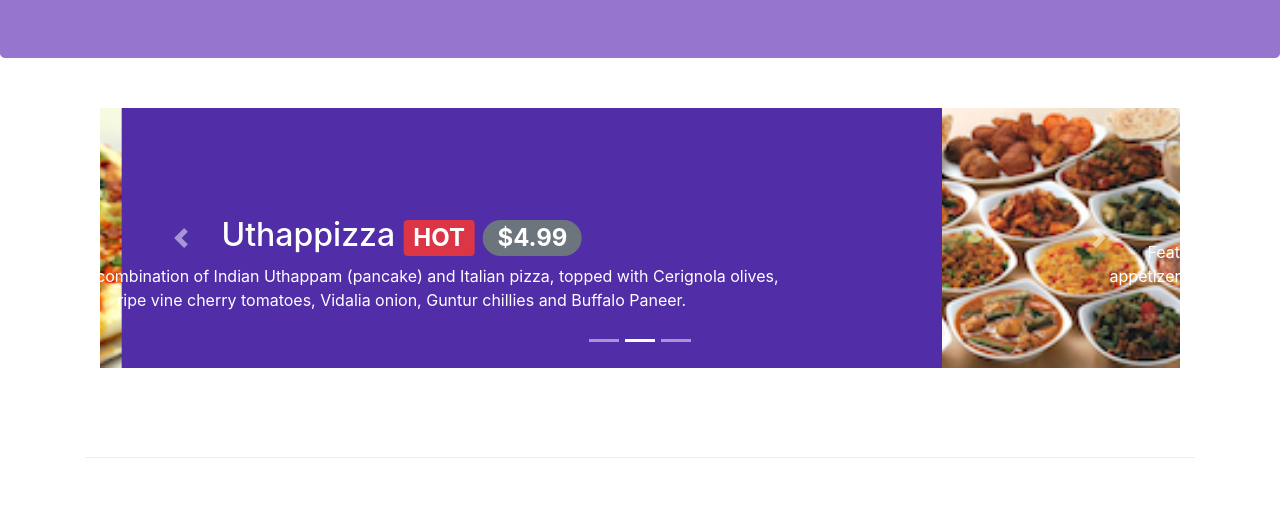
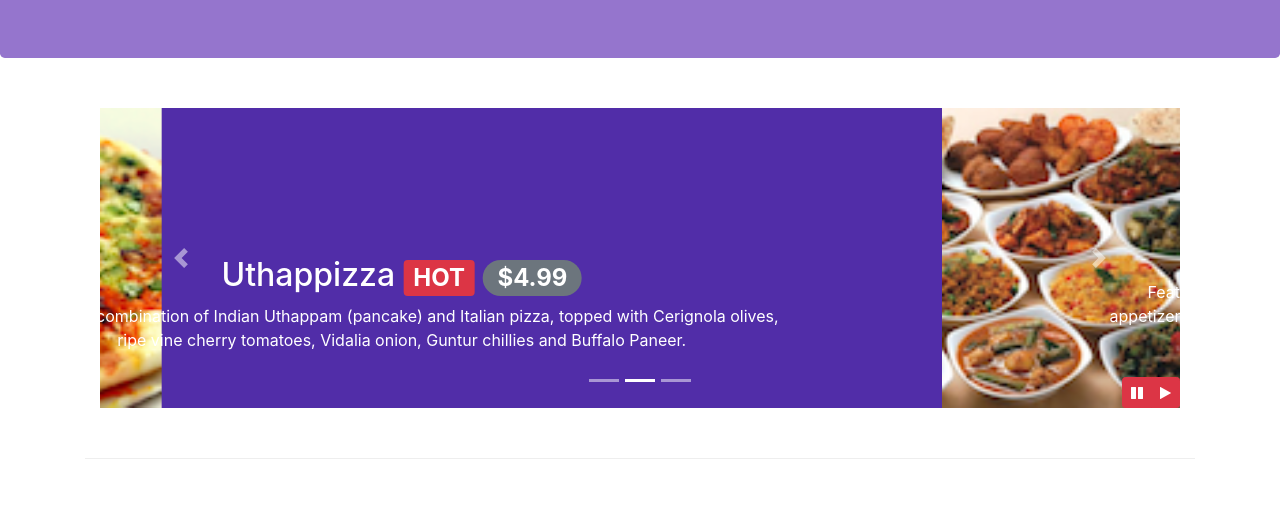
Before and after one commit to sibichakravarthy-k/Intro-to-Bootstrap, a website: page index.html in a window 1280 px wide. Shown: the part 276-800 px from the top of the page. Drawn offline with nearby package versions, Linux system fonts and the light colour scheme.

Commit message:
bootstrap and jquery

```diff
--- a/css/style.css
+++ b/css/style.css
@@ -52,12 +52,19 @@ z-index:0;
 }
 
 .carousel-item {
-  height: 260px;
+
+  height: 300px;
 }
 
 .carousel-item img {
     position: absolute;
     top: 0;
     left: 0;
-    min-height: 260px;
+    min-height: 300px;
 }
+#carouselButton{
+    right:0px;
+    position: absolute;
+    bottom:0px;
+    z-index: 1;
+}
--- a/index.html
+++ b/index.html
@@ -178,6 +178,7 @@
             </div>
         </div>
     </header>
+                                <!-- carousel starts here -->
 
     <div class="container">
         <div class="row row-content">
@@ -237,9 +238,18 @@
                     <a class="carousel-control-next" href="#mycarousel" role="button" data-slide="next">
                         <span class="carousel-control-next-icon"></span>
                     </a>
+                    <div class="btn-group" id="carouselButton">
+                        <button class="btn btn-danger btn-sm" id="carousel-pause"><span class="fa fa-pause"></span></button>
+                        <button class="btn btn-danger btn-sm" id="carousel-play"><span class="fa fa-play"></span></button>
+
+
+                    </div>
                 </div>
             </div>
         </div>
+
+                        <!-- Carousel Ends Here  -->
+
         <div class="row row-content align-items-center">
             <div class="col-12 col-sm-4 col-md-3  order-sm-second">
                 <h3>Our Lipsmacking Culinary Creations</h3>
@@ -287,7 +297,7 @@
                 <div class="media">
                     <img class="d-flex mr-3 img-thumbnail align-self-center" src="img/alberto.png" alt="">
                     <div class="media-body">
-                        <h2>Alberto Somayya</h2>
+                        <h2 class="mt-0">Alberto Somayya</h2>
                         <h4>Executive Chef</h4>
                         <p>Award winning three-star Michelin chef with wide International experience having worked
                             closely with
@@ -409,7 +419,19 @@
         $('[data-toggle="tooltip"]').tooltip();
     });
     </script> -->
+<script>
+$(document).ready(function()
+{
+    $('#mycarousel').carousel({interval:2000});
+    $('#carousel-pause]').click(function(){
+        $('mycarousel').carousel('pause');
+    });
+    $('#carousel-play]').click(function(){
+        $('mycarousel').carousel('cycle');
+    });
+})
 
+</script>
 </body>
 
 </html>
```
